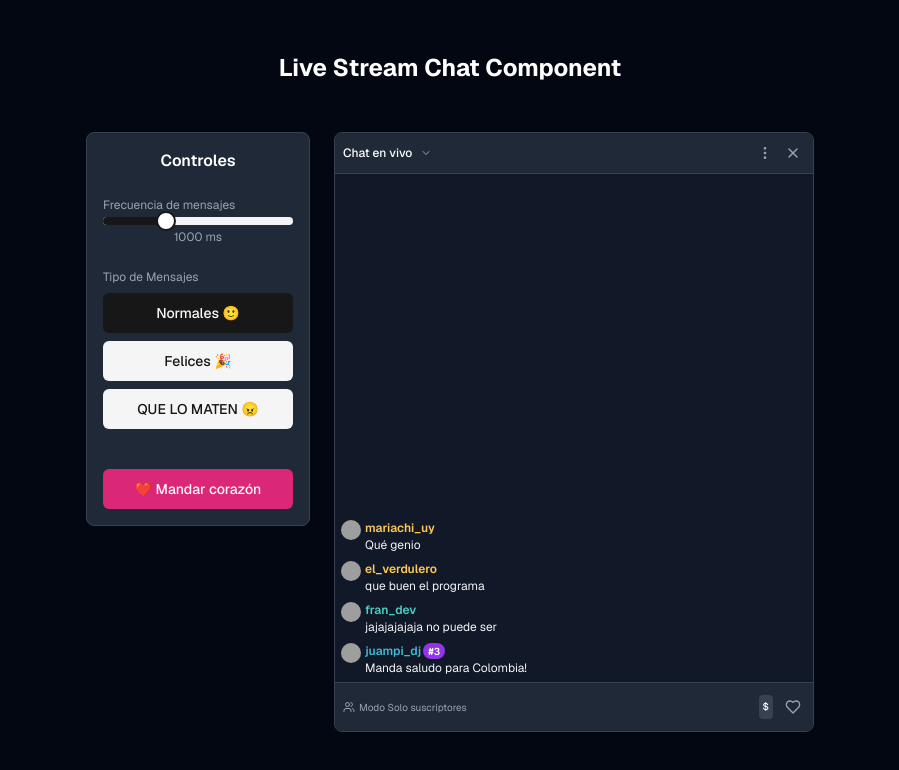
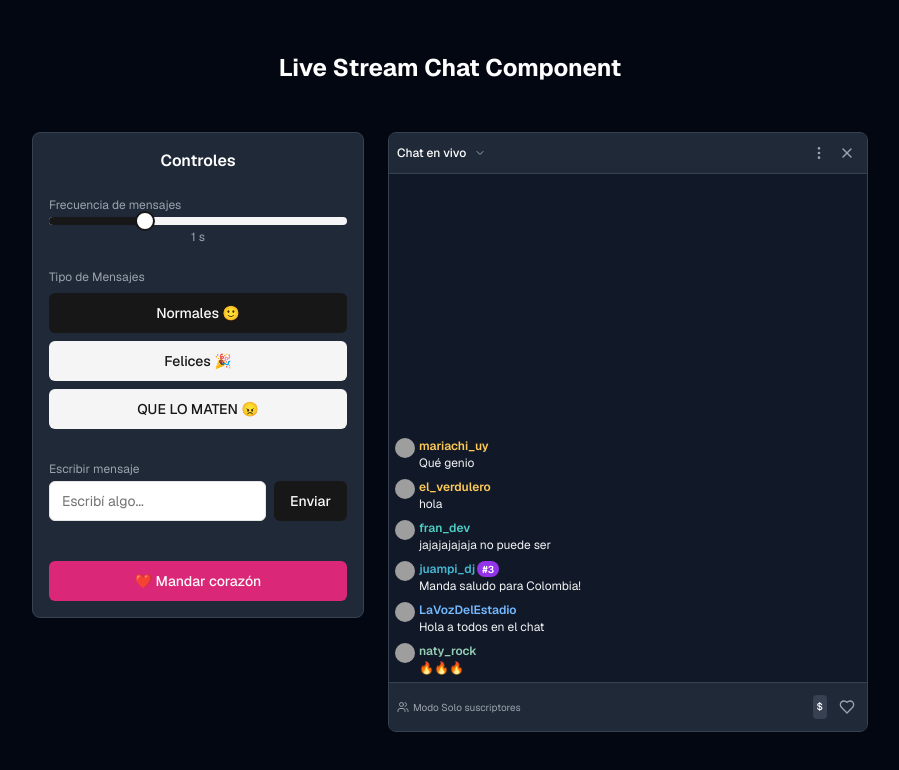
Before and after one commit to victoriatournier/stream-chat-app, a Next.js app: page / in a window 1280 px wide. Shown: the top 770 px of the page, without its empty margins (190-1089 px from the left). Built offline with nearby package versions, Linux system fonts and the light colour scheme; grey boxes are pictures that could not be loaded.

Commit message:
mensajes manuales

```diff
--- a/components/chat-con-controles.tsx
+++ b/components/chat-con-controles.tsx
@@ -4,6 +4,7 @@ import { useState } from "react"
 import LiveStreamChat from "@/components/live-stream-chat"
 import { Slider } from "@/components/ui/slider"
 import { Button } from "@/components/ui/button"
+import { Input } from "@/components/ui/input"
 import { normalMessages, angryMessages, happyMessages } from "@/constants/messages"
 
 export default function ChatConControles() {
@@ -11,15 +12,24 @@ export default function ChatConControles() {
   const [activeMessages, setActiveMessages] = useState(() => normalMessages)
 
   const [hearts, setHearts] = useState<number[]>([])
+  const [manualMessages, setManualMessages] = useState<string[]>([])
+  const [messageInput, setMessageInput] = useState("")
 
   const throwHeart = () => {
     setHearts((prev) => [...prev, Date.now()])
   }
 
+  const sendManualMessage = () => {
+    if (messageInput.trim() !== "") {
+      setManualMessages((prev) => [...prev, messageInput.trim()])
+      setMessageInput("")
+    }
+  }
+
   return (
     <div className="relative">
       <div className="flex flex-row items-start gap-6 p-4">
-        <div className="w-56 p-4 bg-gray-800 border border-gray-700 rounded-lg flex flex-col gap-6">
+        <div className="w-100 p-4 bg-gray-800 border border-gray-700 rounded-lg flex flex-col gap-6">
           <h3 className="font-semibold text-white text-center">Controles</h3>
 
           <div>
@@ -32,7 +42,7 @@ export default function ChatConControles() {
               min={100} max={3000} step={100}
             />
             <div className="text-xs text-gray-400 text-center mt-1">
-              {frequency} ms
+              {frequency/1000} s
             </div>
           </div>
 
@@ -62,6 +72,23 @@ export default function ChatConControles() {
             </div>
           </div>
 
+          {/* Campo para escribir mensaje */}
+          <div className="pt-2">
+            <label className="text-xs text-gray-400 mb-1 block">
+              Escribir mensaje
+            </label>
+            <div className="flex gap-2">
+              <Input
+                value={messageInput}
+                onChange={(e) => setMessageInput(e.target.value)}
+                placeholder="Escribí algo..."
+              />
+              <Button onClick={sendManualMessage}>
+                Enviar
+              </Button>
+            </div>
+          </div>
+
           {/* Botón que activa corazones */}
           <div className="pt-4">
             <Button onClick={throwHeart} className="w-full bg-pink-600 hover:bg-pink-700">
@@ -75,6 +102,7 @@ export default function ChatConControles() {
             frequency={frequency}
             messageSet={activeMessages}
             hearts={hearts}
+            manualMessages={manualMessages}
             onHeartClick={throwHeart}
           />
         </div>
--- a/components/live-stream-chat.tsx
+++ b/components/live-stream-chat.tsx
@@ -1,6 +1,6 @@
 "use client"
 
-import { useState, useEffect } from "react"
+import { useState, useEffect, useRef } from "react"
 import { Avatar, AvatarFallback, AvatarImage } from "@/components/ui/avatar"
 import { Badge } from "@/components/ui/badge"
 import { MoreVertical, X, Users, Heart, ChevronDown } from "lucide-react"
@@ -12,6 +12,7 @@ interface LiveStreamChatProps {
   messageSet: string[]
   hearts: number[]
   onHeartClick?: () => void
+  manualMessages?: string[]
 }
 
 interface ChatMessage {
@@ -33,7 +34,7 @@ const colors = [
 
 function FloatingHeart() {
   const [visible, setVisible] = useState(true)
-  const animationDuration = 1000 // 1 segundo
+  const animationDuration = 1000
 
   useEffect(() => {
     const timer = setTimeout(() => setVisible(false), animationDuration)
@@ -63,14 +64,22 @@ export default function LiveStreamChat({
   messageSet,
   hearts,
   onHeartClick,
+  manualMessages = [],
 }: LiveStreamChatProps) {
   const [messages, setMessages] = useState<ChatMessage[]>([])
+  const messageQueue = useRef<string[]>([...messageSet])
+  const prevManualLength = useRef(0)
 
   useEffect(() => {
     let timeout: NodeJS.Timeout
 
     const pushMessage = () => {
-      const randomMessage = messageSet[Math.floor(Math.random() * messageSet.length)]
+      if (messageQueue.current.length === 0) {
+        messageQueue.current = [...messageSet]
+      }
+
+      const randomIndex = Math.floor(Math.random() * messageQueue.current.length)
+      const randomMessage = messageQueue.current.splice(randomIndex, 1)[0]
 
       const newMessage: ChatMessage = {
         id: Date.now().toString(),
@@ -86,7 +95,9 @@ export default function LiveStreamChat({
 
       setMessages((prev) => [...prev.slice(-50), newMessage])
 
-      const randomInterval = frequency + Math.floor(Math.random() * (frequency * 0.5))
+      const variationFactor = Math.random() * 1.7 + 0.3
+      const randomInterval = Math.floor(frequency * variationFactor)
+
       timeout = setTimeout(pushMessage, randomInterval)
     }
 
@@ -94,6 +105,27 @@ export default function LiveStreamChat({
 
     return () => clearTimeout(timeout)
   }, [frequency, messageSet])
+
+  useEffect(() => {
+    if (manualMessages.length > prevManualLength.current) {
+      const newMessages = manualMessages.slice(prevManualLength.current)
+      prevManualLength.current = manualMessages.length
+
+      const newChatMessages: ChatMessage[] = newMessages.map((text) => ({
+        id: Date.now().toString() + Math.random(),
+        username: usernames[Math.floor(Math.random() * usernames.length)],
+        message: text,
+        avatar: `https://i.pravatar.cc/32?u=${Date.now() + Math.random()}`,
+        timestamp: new Date(),
+        usernameColor: colors[Math.floor(Math.random() * colors.length)],
+        isSubscriber: Math.random() > 0.8,
+        isMember: Math.random() > 0.9,
+        isModerator: Math.random() > 0.95,
+      }))
+
+      setMessages((prev) => [...prev.slice(-50), ...newChatMessages])
+    }
+  }, [manualMessages])
 
   const handleHeartClick = () => {
     if (onHeartClick) onHeartClick()
@@ -171,7 +203,6 @@ export default function LiveStreamChat({
           {hearts.map((id) => (
             <FloatingHeart key={id} />
           ))}
-
           <Button variant="ghost" size="sm" className="p-1 h-auto">
             <span className="text-[10px] bg-gray-700 px-1 py-0.5 rounded">$</span>
           </Button>
```
